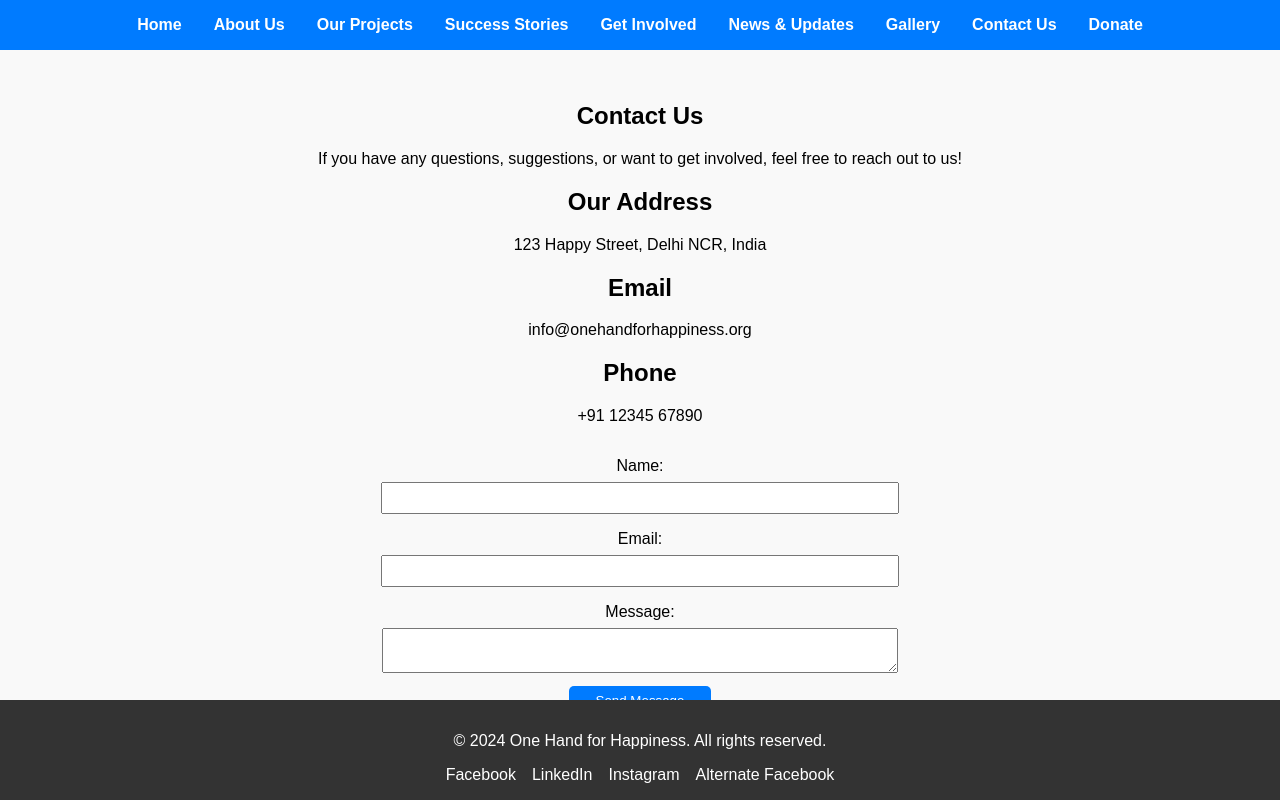
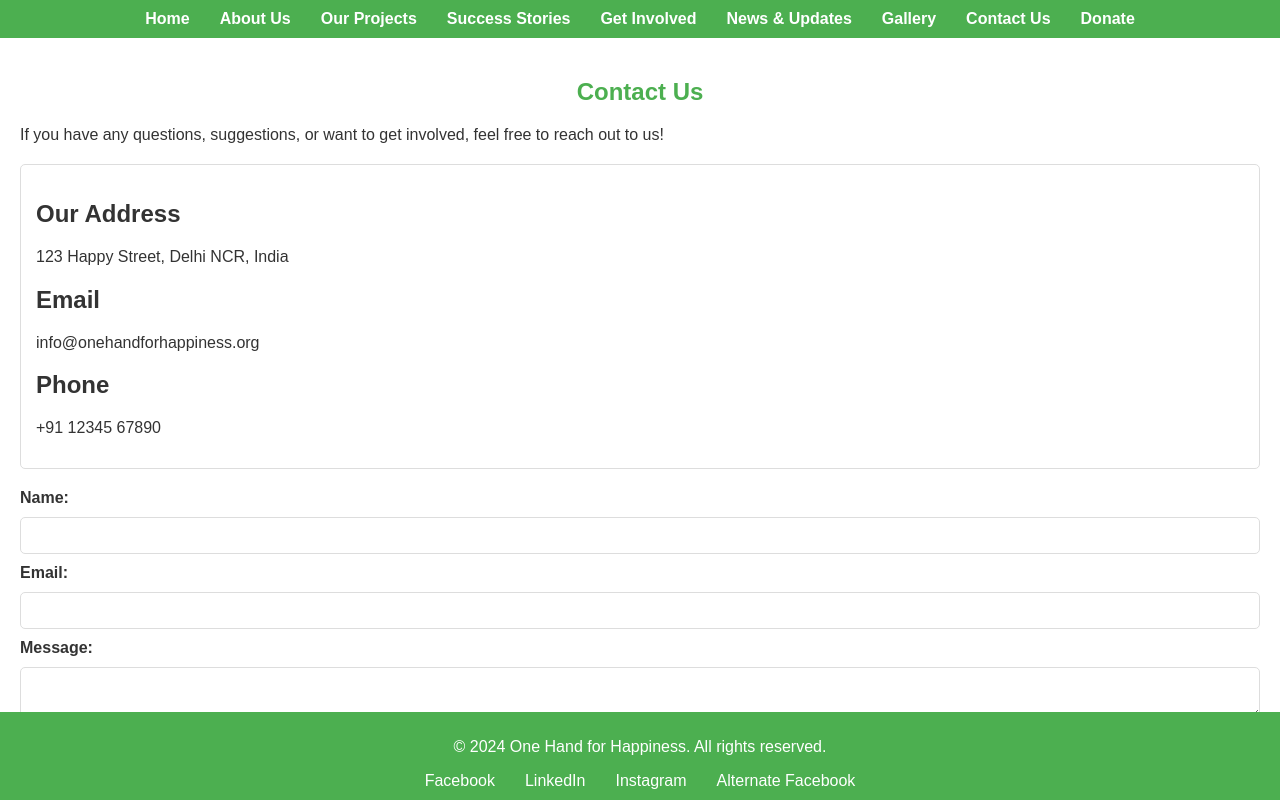
Before and after one commit to AarushAgarwal-dev/ngo, a plain HTML site: page contact.html in a window 1280 px wide. Drawn offline with Linux system fonts and the light colour scheme.

Commit message:
Update styles.css

```diff
--- a/styles.css
+++ b/styles.css
@@ -2,13 +2,12 @@ body {
     font-family: Arial, sans-serif;
     margin: 0;
     padding: 0;
-    background-color: #f9f9f9;
+    color: #333;
 }
 
 header {
-    background-color: #007BFF;
-    color: #fff;
-    padding: 1em 0;
+    background-color: #4CAF50;
+    padding: 10px 0;
 }
 
 nav ul {
@@ -20,53 +19,52 @@ nav ul {
 }
 
 nav ul li {
-    margin: 0 1em;
+    margin: 0 15px;
 }
 
 nav ul li a {
-    color: #fff;
+    color: white;
     text-decoration: none;
     font-weight: bold;
 }
 
-#hero {
-    background-color: #007BFF;
-    color: #fff;
-    padding: 2em 0;
-    text-align: center;
+nav ul li a:hover {
+    text-decoration: underline;
 }
 
-#hero h1 {
-    margin: 0;
+h1 {
+    color: #4CAF50;
+    text-align: center;
+    margin-top: 20px;
 }
 
-#hero p {
-    margin: 0.5em 0;
+h2 {
+    color: #333;
 }
 
-#hero .btn {
-    background-color: #FFD700;
-    color: #007BFF;
-    padding: 0.5em 1em;
-    text-decoration: none;
+section {
+    padding: 20px;
+}
+
+.project, .success-story, .news-item, .gallery-item, .volunteer, .partner, .donate, .contact-info, .donation-method {
+    margin: 20px 0;
+    border: 1px solid #ddd;
+    padding: 15px;
     border-radius: 5px;
 }
 
-#highlights, #testimonials, #about, #projects, #get-involved, #news, #gallery, #contact, #donate {
-    padding: 2em 1em;
-    text-align: center;
-}
-
-.highlight, .project, .gallery-item, .news-item {
-    margin: 1em 0;
+.project img, .success-story img, .news-item img, .gallery-item img {
+    max-width: 100%;
+    height: auto;
+    border-radius: 5px;
 }
 
 footer {
-    background-color: #333;
-    color: #fff;
+    background-color: #4CAF50;
+    color: white;
     text-align: center;
-    padding: 1em 0;
-    position: absolute;
+    padding: 10px 0;
+    position: fixed;
     width: 100%;
     bottom: 0;
 }
@@ -74,44 +72,61 @@ footer {
 footer ul {
     list-style-type: none;
     padding: 0;
-    margin: 0;
+    margin: 10px 0 0 0;
     display: flex;
     justify-content: center;
 }
 
 footer ul li {
-    margin: 0 0.5em;
+    margin: 0 15px;
 }
 
 footer ul li a {
-    color: #fff;
+    color: white;
     text-decoration: none;
+}
+
+footer ul li a:hover {
+    text-decoration: underline;
 }
 
 form {
     display: flex;
     flex-direction: column;
-    align-items: center;
+    gap: 10px;
 }
 
 form label {
-    margin-top: 1em;
+    font-weight: bold;
 }
 
 form input, form textarea {
-    padding: 0.5em;
-    margin-top: 0.5em;
-    width: 100%;
-    max-width: 500px;
+    padding: 10px;
+    border: 1px solid #ddd;
+    border-radius: 5px;
 }
 
 form button {
-    margin-top: 1em;
-    padding: 0.5em 2em;
-    background-color: #007BFF;
-    color: #fff;
+    background-color: #4CAF50;
+    color: white;
     border: none;
+    padding: 10px;
     border-radius: 5px;
+    cursor: pointer;
+}
+
+form button:hover {
+    background-color: #45a049;
+}
+
+.btn {
+    display: inline-block;
+    padding: 10px 20px;
+    background-color: #4CAF50;
+    color: white;
+    text-decoration: none;
+    border-radius: 5px;
+    text-align: center;
 }
 
 .btn:hover {
```
